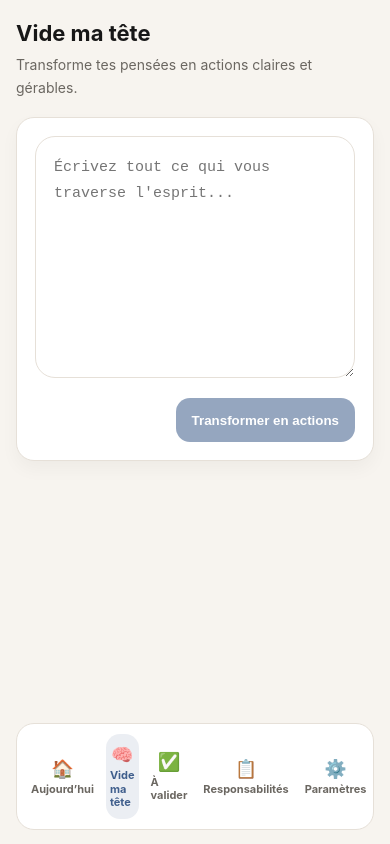
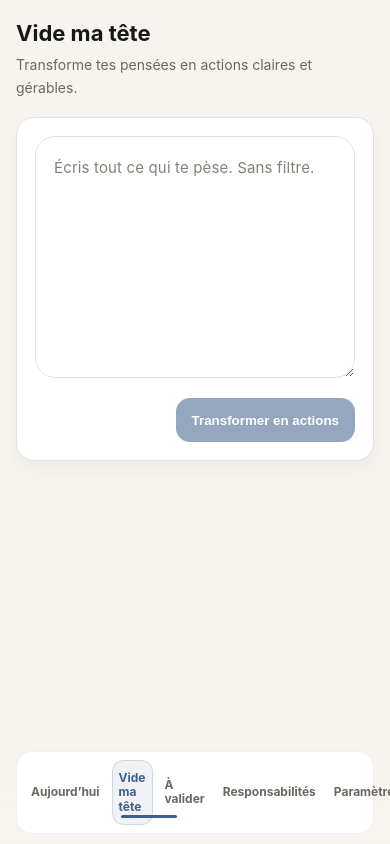
Before and after one commit to kaizenvtcgit/appli-CLEAR, a React (Vite) app: page /vide in a window 390 px wide. Built offline with nearby package versions, Linux system fonts and the light colour scheme.

Commit message:
Polish Clair mobile UI v0.2

```diff
--- a/src/components/ActionCard.tsx
+++ b/src/components/ActionCard.tsx
@@ -6,9 +6,10 @@ type Props = {
   onSave: (a: ActionItem)=>void
   onDelete: (id:string)=>void
   onValidate?: (id:string)=>void
+  onArchive?: (id:string)=>void
 }
 
-export default function ActionCard({action,onSave,onDelete,onValidate}:Props){
+export default function ActionCard({action,onSave,onDelete,onValidate,onArchive}:Props){
   const [editable, setEditable] = useState(false)
   const [local, setLocal] = useState(action)
 
@@ -23,16 +24,17 @@ export default function ActionCard({action,onSave,onDelete,onValidate}:Props){
         <>
           <div className="action-header">
             <div className="action-title">{action.title}</div>
-            <div className="action-meta">{action.category} • {action.urgency} {action.dueDate? '• '+new Date(action.dueDate).toLocaleDateString() : ''}</div>
           </div>
           <div className="action-badges">
+            <span className="badge badge-category">{action.category}</span>
             <span className={action.urgency === 'Urgent' ? 'badge badge-urgency' : action.urgency === 'Important' ? 'badge badge-positive' : 'badge badge-normal'}>{action.urgency}</span>
-            <span className="badge badge-category">{action.category}</span>
+            {action.dueDate && <span className="badge badge-date">{new Date(action.dueDate).toLocaleDateString()}</span>}
           </div>
           <div className="action-controls">
             <button className="btn btn-secondary btn-small" onClick={()=>setEditable(true)}>Modifier</button>
             <button className="btn btn-secondary btn-small" onClick={()=>onDelete(action.id)}>Supprimer</button>
             {onValidate && <button className="btn btn-primary btn-small" onClick={()=>onValidate(action.id)}>Valider</button>}
+            {onArchive && action.status === 'Terminé' && <button className="btn btn-secondary btn-small" onClick={()=>onArchive(action.id)}>Archiver</button>}
           </div>
         </>
       ) : (
--- a/src/components/BottomNav.tsx
+++ b/src/components/BottomNav.tsx
@@ -2,11 +2,11 @@ import React from 'react'
 import { NavLink } from 'react-router-dom'
 
 const items = [
-  {to: '/', icon: '🏠', label: 'Aujourd\u2019hui'},
-  {to: '/vide', icon: '🧠', label: 'Vide ma t\u00eate'},
-  {to: '/valider', icon: '✅', label: '\u00c0 valider'},
-  {to: '/responsabilites', icon: '📋', label: 'Responsabilit\u00e9s'},
-  {to: '/params', icon: '⚙️', label: 'Param\u00e8tres'}
+  {to: '/', label: 'Aujourd’hui'},
+  {to: '/vide', label: 'Vide ma tête'},
+  {to: '/valider', label: 'À valider'},
+  {to: '/responsabilites', label: 'Responsabilités'},
+  {to: '/params', label: 'Paramètres'}
 ]
 
 export default function BottomNav(){
@@ -15,7 +15,6 @@ export default function BottomNav(){
       <div className="nav-inner">
         {items.map(i=> (
           <NavLink key={i.to} to={i.to} className={({isActive})=> 'nav-button'+(isActive? ' active':'')} end>
-            <span className="nav-icon">{i.icon}</span>
             <span className="nav-label">{i.label}</span>
           </NavLink>
         ))}
--- a/src/index.css
+++ b/src/index.css
@@ -40,10 +40,11 @@ a{color:inherit;text-decoration:none;}
 .section-block{margin-bottom:22px;}
 .section-label{display:inline-flex;align-items:center;gap:8px;color:var(--muted);font-size:12px;text-transform:uppercase;letter-spacing:0.08em;margin-bottom:12px;}
 .empty-state-card{background:rgba(63,94,140,0.06);border:1px solid rgba(62,90,138,0.12);border-radius:18px;padding:16px;color:var(--muted);}
-.textarea{width:100%;min-height:180px;padding:18px;border-radius:20px;border:1px solid var(--border);background:#fff;color:var(--text);font-size:15px;line-height:1.7;resize:vertical;transition:border-color .2s,box-shadow .2s;}
+.textarea{width:100%;min-height:180px;padding:18px;border-radius:20px;border:1px solid var(--border);background:#fff;color:var(--text);font-size:15px;line-height:1.7;font-family:inherit;resize:vertical;transition:border-color .2s,box-shadow .2s;}
+.textarea::placeholder{color:#857f77;opacity:1;font-family:inherit;letter-spacing:0.01em;line-height:1.7;}
 .textarea:focus{outline:none;border-color:var(--primary);box-shadow:0 0 0 4px rgba(63,94,140,0.08);}
 .text-input,
-.select{width:100%;padding:12px 14px;border:1px solid var(--border);border-radius:16px;background:#fff;color:var(--text);font-size:14px;}
+.select{width:100%;padding:12px 14px;border:1px solid var(--border);border-radius:16px;background:#fff;color:var(--text);font-size:14px;font-family:inherit;}
 .select{appearance:none;}
 .btn{border:none;border-radius:14px;cursor:pointer;display:inline-flex;align-items:center;justify-content:center;font-weight:600;transition:background .2s,transform .2s,color .2s;min-height:44px;padding:0 16px;}
 .btn:disabled{opacity:.55;cursor:not-allowed;}
@@ -52,28 +53,29 @@ a{color:inherit;text-decoration:none;}
 .btn-secondary{background:#fff;color:var(--text);border:1px solid var(--border);}
 .btn-danger{background:rgba(198,90,74,0.12);color:var(--danger);border:1px solid rgba(198,90,74,0.2);}
 .btn-small{padding:10px 14px;font-size:13px;}
-.action-card{background:#fff;border:1px solid var(--border);border-radius:20px;padding:18px;box-shadow:0 10px 18px rgba(0,0,0,0.04);}
-.action-header{display:flex;justify-content:space-between;gap:12px;align-items:flex-start;}
-.action-title{font-size:16px;font-weight:700;line-height:1.3;margin:0;color:var(--text);}
+.action-card{background:#fff;border:1px solid var(--border);border-radius:16px;padding:14px;box-shadow:0 8px 16px rgba(0,0,0,0.04);}
+.action-header{display:block;}
+.action-title{font-size:15px;font-weight:700;line-height:1.35;margin:0;color:var(--text);}
 .action-meta{font-size:13px;color:var(--muted);margin-top:10px;line-height:1.5;}
 .action-badges{display:flex;flex-wrap:wrap;gap:8px;margin-top:12px;}
-.badge{display:inline-flex;align-items:center;gap:6px;padding:6px 10px;border-radius:999px;font-size:12px;font-weight:700;text-transform:capitalize;}
-.badge-category{background:rgba(63,94,140,0.09);color:var(--primary);}
-.badge-urgency{background:rgba(198,90,74,0.12);color:var(--danger);}
-.badge-normal{background:rgba(107,103,97,0.08);color:var(--muted);}
+.badge{display:inline-flex;align-items:center;gap:6px;padding:6px 11px;border-radius:999px;font-size:12px;font-weight:700;text-transform:none;letter-spacing:0.01em;}
+.badge-category{background:rgba(15,23,42,0.06);color:#1F2937;}
+.badge-urgency{background:rgba(198,90,74,0.15);color:var(--danger);}
+.badge-normal{background:rgba(107,103,97,0.12);color:var(--muted);}
 .badge-positive{background:rgba(108,154,114,0.14);color:var(--positive);}
-.action-controls{display:flex;flex-wrap:wrap;gap:10px;margin-top:14px;}
+.badge-date{background:rgba(63,94,140,0.09);color:var(--primary);}
+.action-controls{display:flex;flex-wrap:wrap;gap:8px;margin-top:12px;}
 .card-form{display:flex;flex-direction:column;gap:14px;}
 .form-row{display:flex;flex-wrap:wrap;gap:10px;}
 .form-row .text-input,
 .form-row .select{flex:1;min-width:120px;}
 .edit-actions{display:flex;flex-wrap:wrap;gap:10px;margin-top:14px;}
-.bottom-nav{position:sticky;bottom:0;padding:14px 16px calc(env(safe-area-inset-bottom) + 14px);background:linear-gradient(180deg, rgba(247,244,239,0), rgba(247,244,239,1));}
-.nav-inner{display:grid;grid-template-columns:repeat(5,1fr);gap:8px;background:var(--card);border:1px solid var(--border);border-radius:18px;padding:10px;}
-.nav-button{display:flex;flex-direction:column;align-items:center;justify-content:center;gap:4px;padding:10px 4px;border-radius:14px;color:var(--muted);font-size:11px;font-weight:700;text-decoration:none;min-height:60px;}
-.nav-button.active{background:rgba(63,94,140,0.1);color:var(--primary);}
-.nav-icon{font-size:18px;}
+.bottom-nav{position:sticky;bottom:0;padding:10px 16px calc(env(safe-area-inset-bottom) + 10px);background:linear-gradient(180deg, rgba(247,244,239,0), rgba(247,244,239,1));}
+.nav-inner{display:grid;grid-template-columns:repeat(5,1fr);gap:6px;background:var(--card);border:1px solid rgba(0,0,0,0.06);border-radius:16px;padding:8px;}
+.nav-button{display:flex;align-items:center;justify-content:center;padding:10px 6px;border-radius:12px;color:var(--muted);font-size:12px;font-weight:700;text-decoration:none;min-height:48px;position:relative;}
+.nav-button.active{color:var(--primary);background:rgba(63,94,140,0.08);border:1px solid rgba(63,94,140,0.18);}
+.nav-button.active::after{content:'';position:absolute;bottom:6px;left:22%;width:56px;height:3px;border-radius:999px;background:var(--primary);}
 .nav-label{line-height:1.2;}
-.actions-list{display:flex;flex-direction:column;gap:14px;}
+.actions-list{display:flex;flex-direction:column;gap:14px;padding-bottom:32px;}
 .empty-note{font-size:14px;color:var(--muted);margin:0;}
 @media(min-width:720px){.container{max-width:720px;margin:0 auto;padding-bottom:40px;}}
--- a/src/pages/BrainDump.tsx
+++ b/src/pages/BrainDump.tsx
@@ -22,7 +22,7 @@ export default function BrainDump({actions,setActions}:Props){
       <div className="page-title">Vide ma tête</div>
       <div className="page-subtitle">Transforme tes pensées en actions claires et gérables.</div>
       <div className="card">
-        <textarea className="textarea" rows={8} value={text} onChange={e=>setText(e.target.value)} placeholder="Écrivez tout ce qui vous traverse l'esprit..."></textarea>
+        <textarea className="textarea" rows={8} value={text} onChange={e=>setText(e.target.value)} placeholder="Écris tout ce qui te pèse. Sans filtre."></textarea>
         <div style={{display:'flex',justifyContent:'flex-end',marginTop:16}}>
           <button className="btn btn-primary" onClick={transform} disabled={!text.trim()}>Transformer en actions</button>
         </div>
--- a/src/pages/Responsibilities.tsx
+++ b/src/pages/Responsibilities.tsx
@@ -15,10 +15,8 @@ export default function Responsibilities({actions,setActions}:Props){
   function saveOne(a: ActionItem){ setActions(actions.map(x=> x.id===a.id? a:x)) }
   function deleteOne(id:string){ setActions(actions.filter(a=> a.id!==id)) }
 
-  function archiveIfFinished(a: ActionItem){
-    if (a.status === 'Terminé'){
-      setActions(actions.map(x=> x.id===a.id? {...x,status:'Archivé', updatedAt:new Date().toISOString()}:x))
-    }
+  function archiveIfFinished(id: string){
+    setActions(actions.map(x=> x.id===id && x.status === 'Terminé' ? {...x,status:'Archivé', updatedAt:new Date().toISOString()}:x))
   }
 
   return (
@@ -30,12 +28,7 @@ export default function Responsibilities({actions,setActions}:Props){
           <div className="section-label">{cat}</div>
           <div className="actions-list">
             {list.map(a=> (
-              <div key={a.id}>
-                <ActionCard action={a} onSave={saveOne} onDelete={deleteOne} />
-                <div className="action-controls" style={{gap:12,marginTop:10}}>
-                  <button className="btn btn-secondary btn-small" onClick={()=>archiveIfFinished(a)}>Archiver si terminé</button>
-                </div>
-              </div>
+              <ActionCard key={a.id} action={a} onSave={saveOne} onDelete={deleteOne} onArchive={archiveIfFinished} />
             ))}
           </div>
         </div>
```
